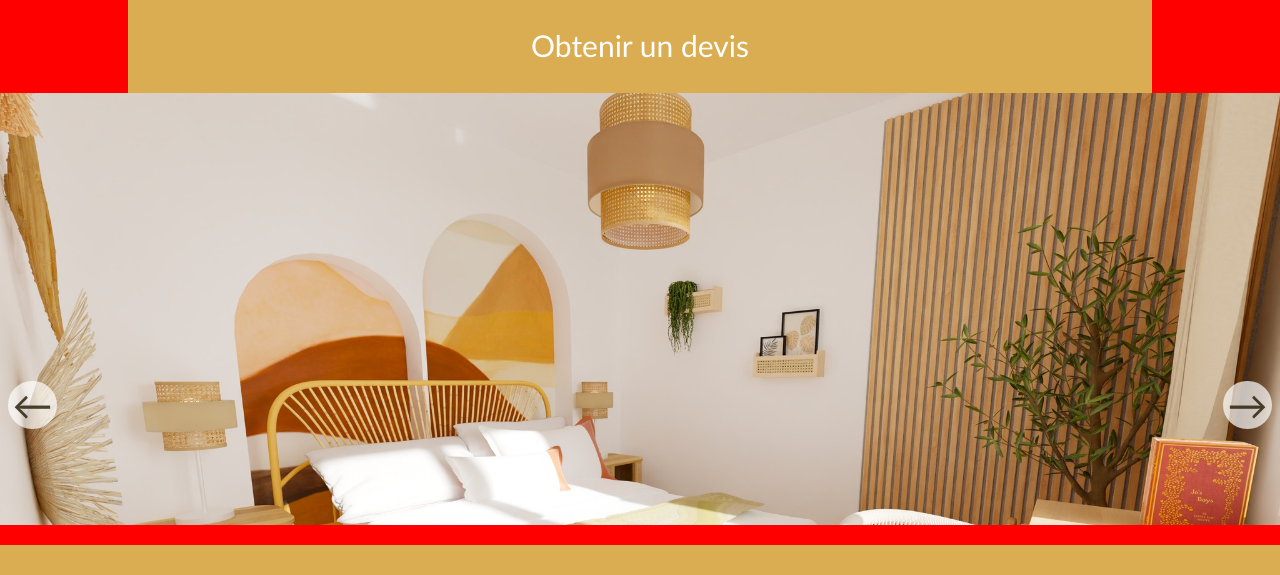
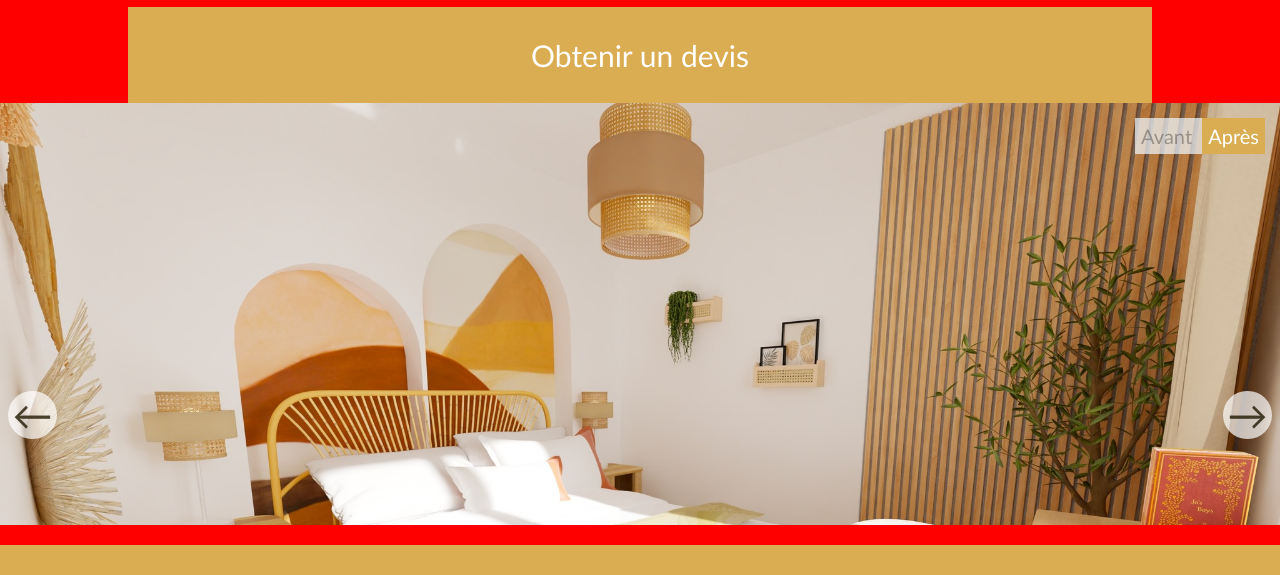
Before and after one commit to Neveta0905/aliceAnne, a plain HTML site: page index.html in a window 1280 px wide. Shown: the part 225-800 px from the top of the page. Drawn offline with Linux system fonts and the light colour scheme.

Commit message:
fliped done

```diff
--- a/index.html
+++ b/index.html
@@ -24,18 +24,25 @@
                 <p class="presentation">
                     Spécialisée dans la <span class="bold">décoration d’intérieur</span>, je vous accompagne dans tous vos projets d’aménagement sur le <span class="bold">dunkerquois</span> mais également à <span class="bold">distance partout ailleurs</span>.
                 </p>
-                <button>Obtenir un devis</button>
+                <button class="mainCTA">Obtenir un devis</button>
             </div>
             <div class="photos">
                 <div class="arrow left" onclick="moveSlide(-1)">←</div>
                 <div class="arrow right" onclick="moveSlide(1)">→</div>
 
                 <div id="carousel">
-                    <img src="./images/c1.jpg" alt="" draggable="false">
-                    <div class="photosGroup">
-                        <img src="./images/c2.jpg" alt="" draggable="false">
-                        <img src="./images/c3.jpg" alt="" draggable="false">
-                    </div>
+                        <div class="photoCard">
+                            <div class="buttons">
+                                <button class="flipButton">Avant</button>
+                                <button class="flipButton active" disabled>Après</button>
+                            </div>
+                            <img src="./images/c1.jpg" alt="" draggable="false">
+                            <img src="./images/dragon.jpg" alt="" draggable="false">
+                        </div>
+                        <div class="photosGroup">
+                            <img src="./images/c2.jpg" alt="" draggable="false">
+                            <img src="./images/c3.jpg" alt="" draggable="false">
+                        </div>
                 </div>
             </div>
         </main>
@@ -43,6 +50,7 @@
     </body>
 
     <script>
+        // Caroussel
         let currentSlide = 0;
         const slides = document.getElementById('carousel');
         const totalSlides = slides.children.length+1;
@@ -51,5 +59,22 @@
             currentSlide = (currentSlide + direction + totalSlides) % totalSlides;
             slides.style.transform = `translateX(-${currentSlide * 100}%)`;
         }
+
+
+        // Flip phone
+        const flipButtons = document.getElementsByClassName("flipButton")
+        for(let elem of flipButtons){
+            elem.addEventListener("click",()=>{
+                const otherButton = elem.previousElementSibling || elem.nextElementSibling
+                otherButton.classList.toggle("active")
+                elem.classList.toggle("active")
+
+                otherButton.toggleAttribute("disabled")
+                elem.toggleAttribute("disabled")
+
+                const frontImg = elem.parentElement.nextElementSibling
+                frontImg.classList.toggle("flipped")
+            })
+        }
     </script>
 </html>
--- /dev/null
+++ b/style/flipCard/index.scss
@@ -0,0 +1,55 @@
+.photoCard{
+    position: relative;
+
+    .buttons{
+        position: absolute;
+        right: 15px;
+        top:15px;
+        background-color:rgba(240, 248, 255,.7);
+        z-index: 10000;
+
+        button{
+            border: none;
+            font-size: 1.25rem;
+            padding: 6px;
+            cursor: pointer;
+            opacity: 0.3;
+            background:none;
+
+            &:disabled{
+                cursor: default;
+            }
+        }
+
+        .active{
+            background-color: #DBAD52;
+            opacity: 1;
+            color: white;
+        }
+    }
+
+    img{
+        transition-duration: 0.6s;
+    }
+
+    img:nth-of-type(1){
+        z-index: 1000;
+        &.flipped{
+            transform: rotateY(180deg);
+            backface-visibility: hidden;
+            +img{
+                transform: rotateY(0);
+            }
+        }
+        +img{
+            width: 100%;
+            position: absolute;
+            height: 100%;
+            top: 0;
+            transform: rotateY(180deg);
+            z-index: 0;
+            backface-visibility: hidden;
+            object-fit: cover;
+        }
+    }
+}
--- a/style/index/phone.scss
+++ b/style/responsive/phone.scss
@@ -2,6 +2,7 @@
 header{
     display: flex;
     flex-direction: column;
+    margin-bottom: 10px;
 
     #logo{
         margin: auto;
@@ -50,7 +51,7 @@ main{
 
         .presentation{
             padding: 8px;
-            text-align: justify;
+            text-align: center;
         }
         button{
             margin-top: 15px;
@@ -65,7 +66,6 @@ main{
         #carousel{
             display: flex;
             flex-direction: row;
-            flex: 1;
         }
 
         .photosGroup{
@@ -75,5 +75,9 @@ main{
             object-fit: cover;
             flex-shrink: 0;
         }
+        .photoCard{
+            flex-shrink: 0;
+            max-width: 100%;
+        }
     }
 }
--- a/style/index/style.scss
+++ b/style/responsive/style.scss
@@ -29,13 +29,15 @@ body{
     flex-direction: column;
 }
 
-button{
+
+.mainCTA{
     background-color: $colorMain;
     width: 80%;
     border: none;
     font-size: 30px;
     padding: 30px;
     color: white;
+    cursor: pointer;
 }
 
 footer{
```
Also changed, not shown: images/dragon.jpg (added), style/flipCard/index.css (added), style/index.css, style/responsive/phone.css, style/responsive/style.css, 5 other files.
